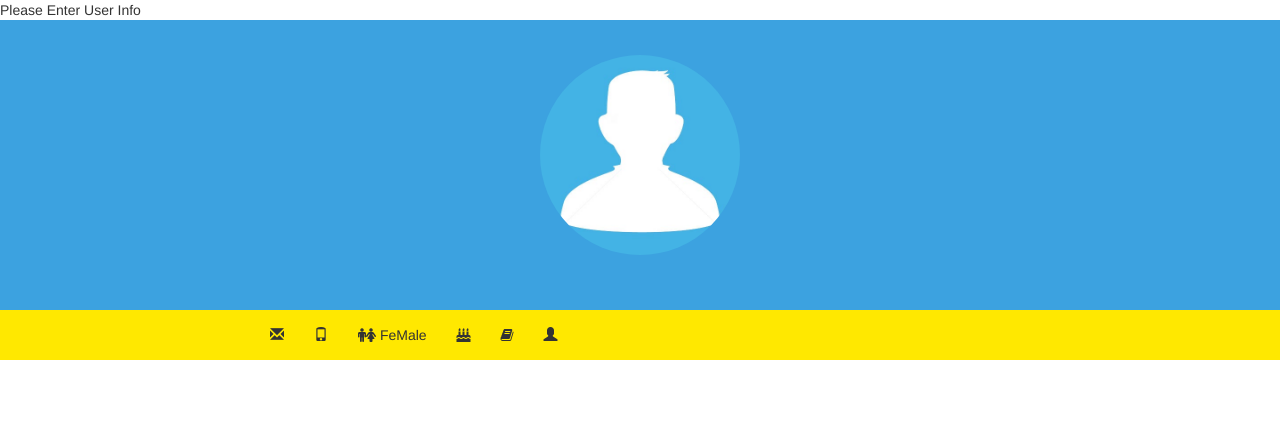
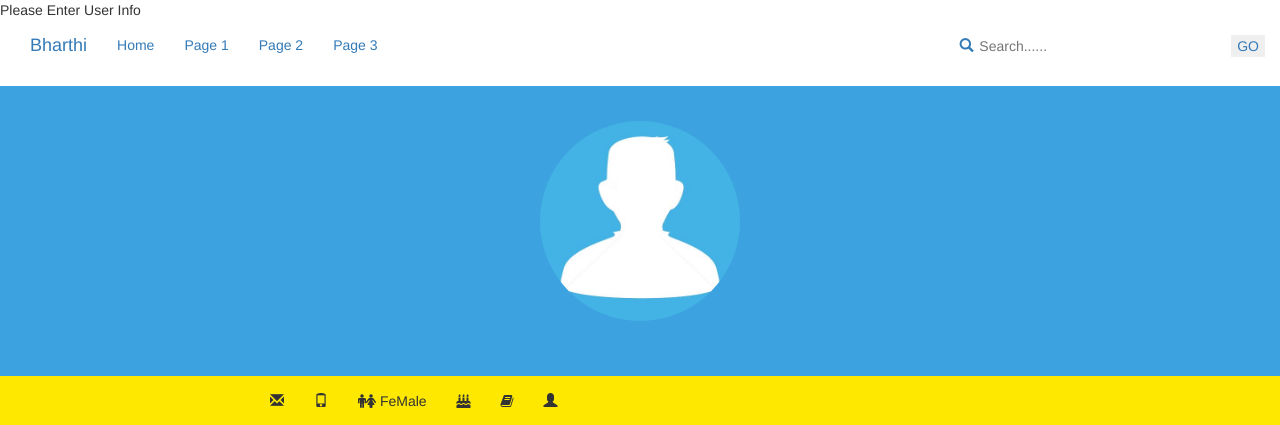
Before and after one commit to ArijeetWebonise/college-portal, a PHP site: page /account.php in a window 1280 px wide; the page is wider, and only the part inside the window is pictured. Shown: the top 425 px of that part. Run offline with PHP 8.4, Linux system fonts and the light colour scheme; data that the repository does not hold is empty; some libraries are stand-ins or nearby versions.

Commit message:
htaccess

```diff
--- a/account.php
+++ b/account.php
@@ -2,6 +2,7 @@
 define('imagelocation', '../../Media/image/');
 define('imgsize', '200');
 require_once("phpClass/sql.php");
+require_once("menu.php");
 
 function render($data, $type){
 	?>
@@ -65,6 +66,9 @@ if(isset($_REQUEST['user'])&&isset($_REQUEST['type'])){
 	<script src="https://maxcdn.bootstrapcdn.com/bootstrap/3.3.7/js/bootstrap.min.js"></script>
 </head>
 <body>
+	<header>
+		<?php menurender(); ?>
+	</header>
 	<div class="container-fluid bluebox">
 		<center>
 			<img src="<?php echo constant("imagelocation"); ?><?php echo $user['profilepic']!=null?$user['profilepic']:'profile-picture-placeholder.jpg'; ?>" width="<?php echo constant("imgsize"); ?>" height="<?php echo constant("imgsize"); ?>" class="img-circle">
--- a/css/style.css
+++ b/css/style.css
@@ -1,7 +1,12 @@
 body, html {
     height: 100%;
 }
-
+.searchbox input{
+	border: 0px;
+}
+.searchbox input[type=search]{
+	width: 250px;
+}
 .login{
 	color:#9d9d9d;
 	padding: 15px 15px;
--- /dev/null
+++ b/js/search.js
@@ -0,0 +1,5 @@
+$(document).ready(function(){
+    var submitIcon = $('.searchbox-icon');
+    var inputBox = $('.searchbox-input');
+    var searchBox = $('.searchbox');
+}
--- /dev/null
+++ b/menu.php
@@ -0,0 +1,28 @@
+<?php
+	function menurender()
+	{
+		?>
+		<link rel="stylesheet" type="text/css" href="../../css/style.css">
+		<script type="text/javascript" src="../../js/search.js"></script>
+ <nav>
+  <div class="container-fluid">
+    <div class="navbar-header">
+      <a class="navbar-brand" href="#">Bharthi</a>
+    </div>
+    <ul class="nav navbar-nav">
+      <li class="active"><a href="#">Home</a></li>
+      <li><a href="#">Page 1</a></li>
+      <li><a href="#">Page 2</a></li>
+      <li><a href="#">Page 3</a></li>
+    </ul>
+    <ul class="nav navbar-nav navbar-right">
+      <li><a href="#"><form class="searchbox"><span class="glyphicon glyphicon-search"></span>
+      <input type="search" placeholder="Search......" name="search" class="searchbox-input" onkeyup="buttonUp();" required>
+        <input type="submit" class="searchbox-submit" value="GO">
+    </form></a></li>
+    </ul>
+  </div>
+</nav>
+		<?php
+	}
+?>
```
